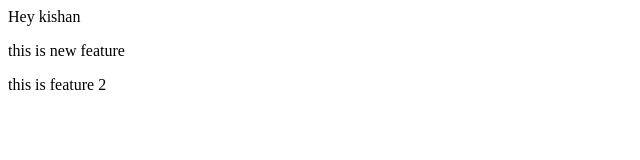
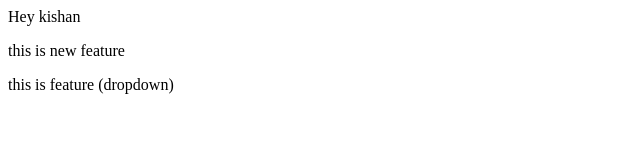
Before and after one commit to kishan256-lab/localrepo, a plain HTML site: page index.html in a window 1280 px wide. Shown: the full height of the page, 0-640 px from the left. Drawn offline with Linux system fonts and the light colour scheme.

```diff
--- a/index.html
+++ b/index.html
@@ -5,5 +5,5 @@
     this is new feature
 </p>
 <p>
-    this is feature 2
+    this is feature (dropdown)
 </p>
```
